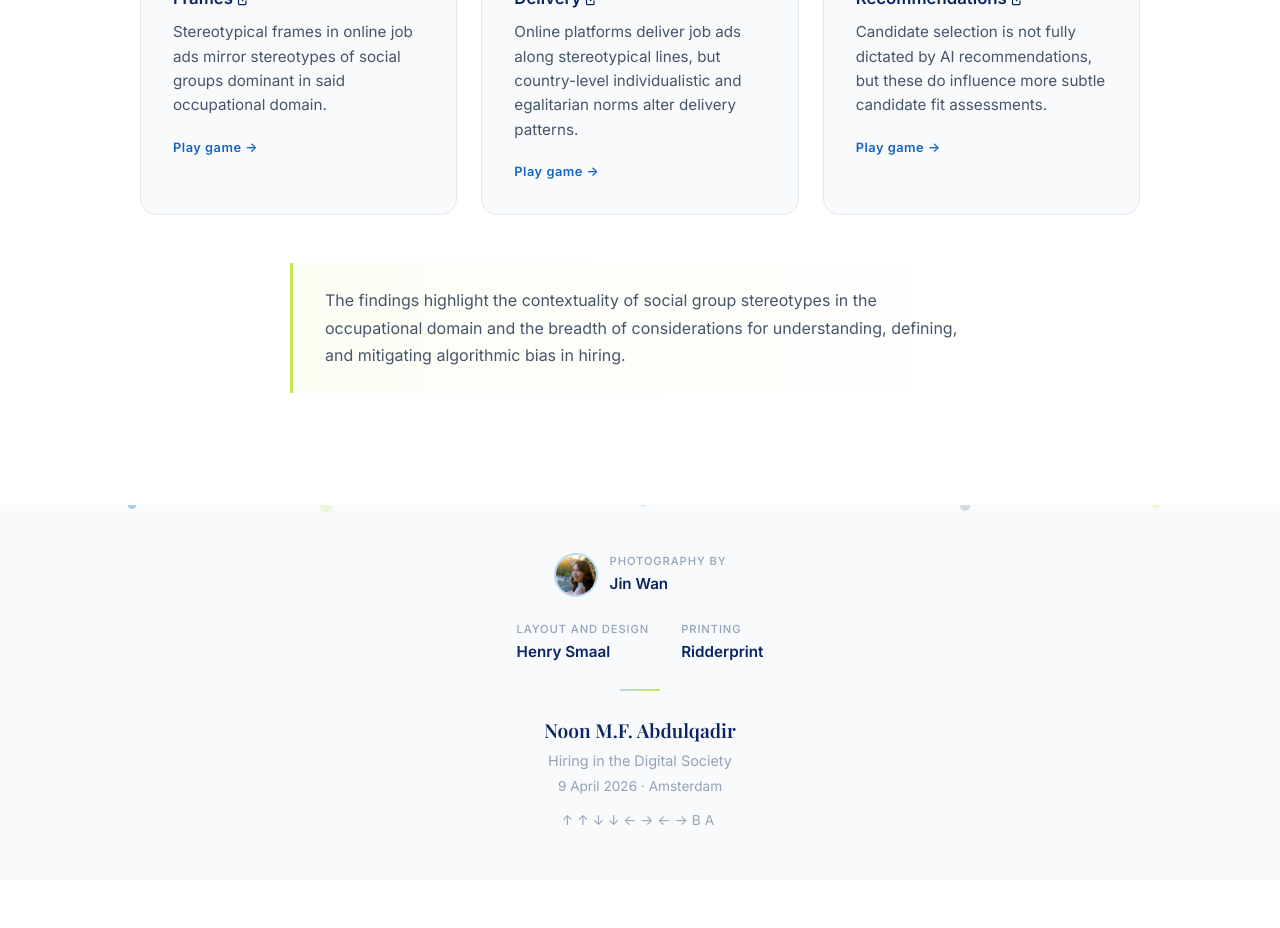
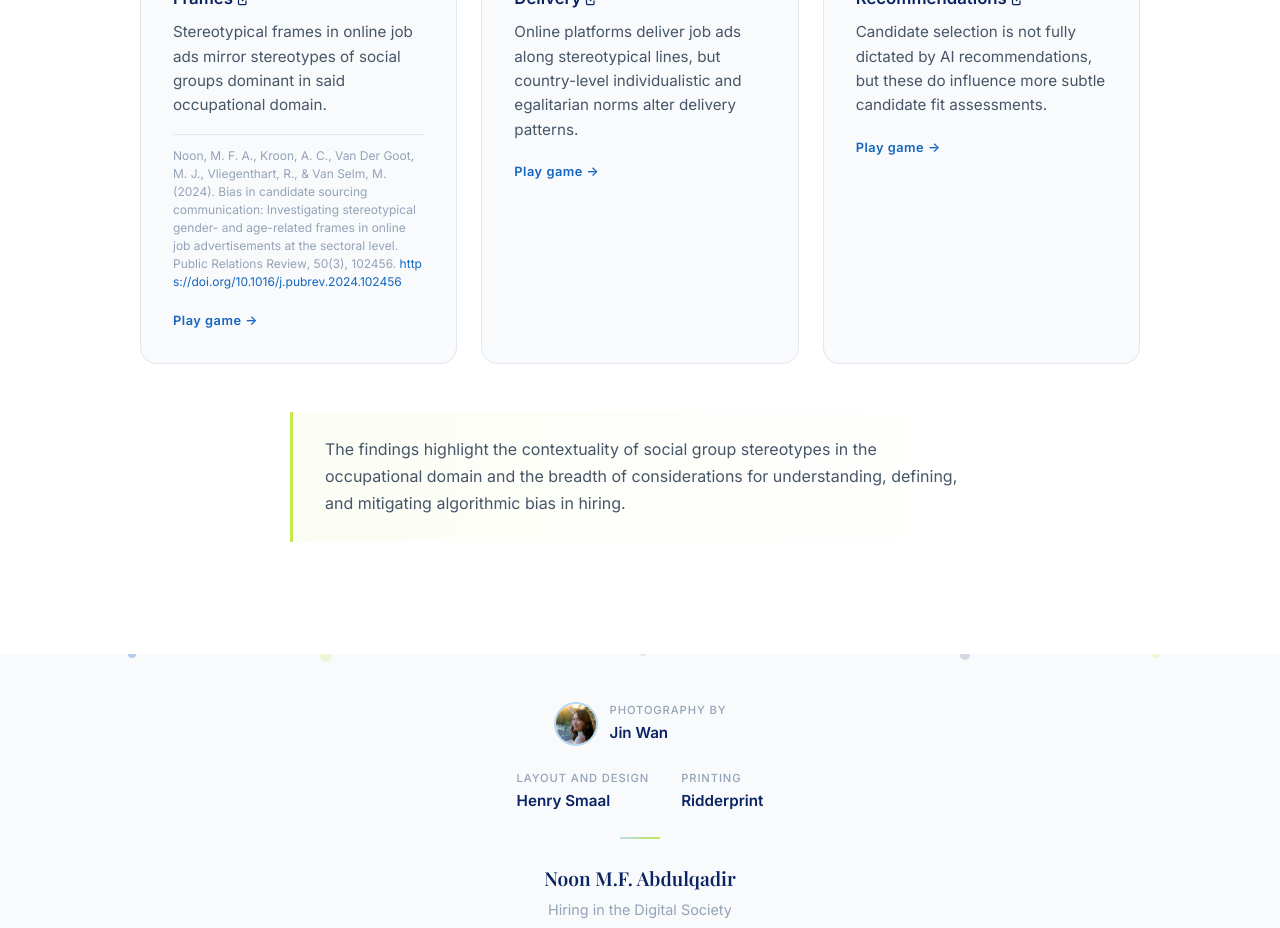
Before and after one commit to noon-abdulqadir/defense-noon, a Vue app: page / in a window 1280 px wide. Shown: the part 4540-5468 px from the top of the page. Before the commit the page ends 5420 px from the top, so only its background shows below. Built offline with nearby package versions, Linux system fonts and the light colour scheme; no server answers; a web font is replaced by a local one.

Commit message:
Add APA 7 citation for Ch. 2 paper in About section
Co-Authored-By: Claude Sonnet 4.6 <noreply@anthropic.com>

```diff
--- a/src/components/AboutSection.vue
+++ b/src/components/AboutSection.vue
@@ -32,6 +32,9 @@ onMounted(() => {
           <h3>Sourcing Phase: Stereotypical Frames<svg width="12" height="12" viewBox="0 0 24 24" fill="none" stroke="currentColor" stroke-width="2.5" style="margin-left:4px;vertical-align:middle"><path d="M18 13v6a2 2 0 0 1-2 2H5a2 2 0 0 1-2-2V8a2 2 0 0 1 2-2h6"/><polyline points="15 3 21 3 21 9"/><line x1="10" y1="14" x2="21" y2="3"/></svg></h3>
           <p>
             Stereotypical frames in online job ads mirror stereotypes of social groups dominant in said occupational domain.
+          </p>
+          <p class="chapter-citation">
+            Noon, M. F. A., Kroon, A. C., Van Der Goot, M. J., Vliegenthart, R., &amp; Van Selm, M. (2024). Bias in candidate sourcing communication: Investigating stereotypical gender- and age-related frames in online job advertisements at the sectoral level. <em>Public Relations Review</em>, <em>50</em>(3), 102456. <a href="https://doi.org/10.1016/j.pubrev.2024.102456" target="_blank" rel="noopener" class="citation-doi" @click.stop>https://doi.org/10.1016/j.pubrev.2024.102456</a>
           </p>
         </a>
         <a class="chapter-card chapter-link" href="/game-ch3.html" target="_blank" rel="noopener noreferrer" aria-label="Play Chapter 3: Sourcing Phase – Platform Delivery (opens in new tab)">
@@ -206,6 +209,25 @@ h2 {
   line-height: 1.6;
 }
 
+.chapter-citation {
+  font-size: 0.75rem !important;
+  color: var(--gray-400) !important;
+  line-height: 1.5 !important;
+  margin-top: 1rem !important;
+  padding-top: 0.75rem;
+  border-top: 1px solid var(--gray-200);
+}
+
+.citation-doi {
+  color: var(--blue);
+  text-decoration: none;
+  word-break: break-all;
+}
+
+.citation-doi:hover {
+  text-decoration: underline;
+}
+
 .about-conclusion {
   max-width: 700px;
   margin: 0 auto;
```
